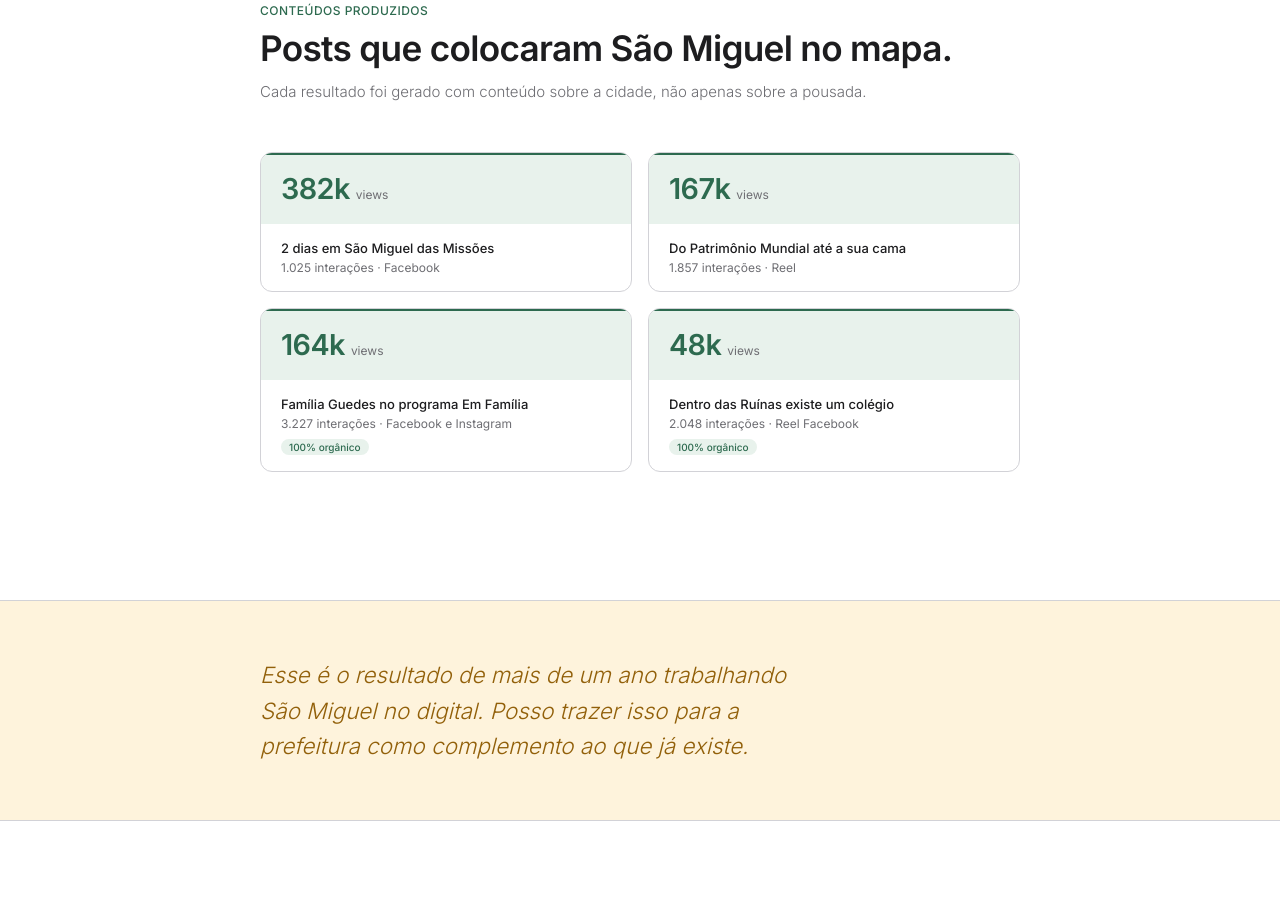
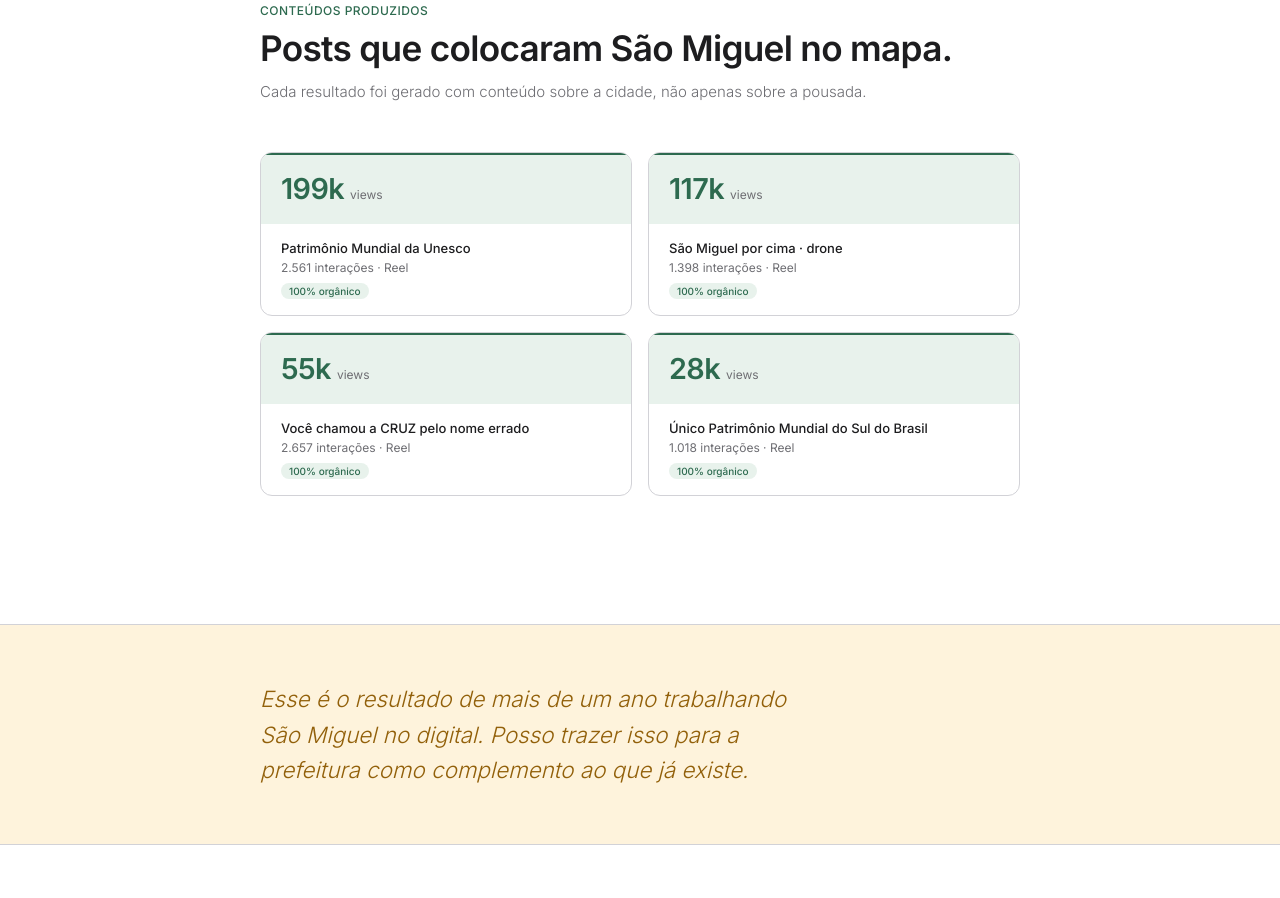
Before and after one commit to pedronicolasmm-coder/proposta-complementacao-prefeitura, a plain HTML site: page index.html in a window 1280 px wide. Shown: the part 3623-4521 px from the top of the page. Drawn offline with Linux system fonts and the light colour scheme.

Commit message:
Atualiza cards de conteúdos com dados reais dos 4 reels mais virais

```diff
--- a/index.html
+++ b/index.html
@@ -576,39 +576,41 @@
     <div class="content-grid">
       <div class="content-card">
         <div class="card-top">
-          <span class="card-views">382k</span><span class="card-views-unit">views</span>
+          <span class="card-views">199k</span><span class="card-views-unit">views</span>
         </div>
         <div class="card-body">
-          <div class="card-title">2 dias em São Miguel das Missões</div>
-          <div class="card-meta">1.025 interações · Facebook</div>
-        </div>
-      </div>
-      <div class="content-card">
-        <div class="card-top">
-          <span class="card-views">167k</span><span class="card-views-unit">views</span>
-        </div>
-        <div class="card-body">
-          <div class="card-title">Do Patrimônio Mundial até a sua cama</div>
-          <div class="card-meta">1.857 interações · Reel</div>
-        </div>
-      </div>
-      <div class="content-card">
-        <div class="card-top">
-          <span class="card-views">164k</span><span class="card-views-unit">views</span>
-        </div>
-        <div class="card-body">
-          <div class="card-title">Família Guedes no programa Em Família</div>
-          <div class="card-meta">3.227 interações · Facebook e Instagram</div>
+          <div class="card-title">Patrimônio Mundial da Unesco</div>
+          <div class="card-meta">2.561 interações · Reel</div>
           <span class="card-badge">100% orgânico</span>
         </div>
       </div>
       <div class="content-card">
         <div class="card-top">
-          <span class="card-views">48k</span><span class="card-views-unit">views</span>
+          <span class="card-views">117k</span><span class="card-views-unit">views</span>
         </div>
         <div class="card-body">
-          <div class="card-title">Dentro das Ruínas existe um colégio</div>
-          <div class="card-meta">2.048 interações · Reel Facebook</div>
+          <div class="card-title">São Miguel por cima · drone</div>
+          <div class="card-meta">1.398 interações · Reel</div>
+          <span class="card-badge">100% orgânico</span>
+        </div>
+      </div>
+      <div class="content-card">
+        <div class="card-top">
+          <span class="card-views">55k</span><span class="card-views-unit">views</span>
+        </div>
+        <div class="card-body">
+          <div class="card-title">Você chamou a CRUZ pelo nome errado</div>
+          <div class="card-meta">2.657 interações · Reel</div>
+          <span class="card-badge">100% orgânico</span>
+        </div>
+      </div>
+      <div class="content-card">
+        <div class="card-top">
+          <span class="card-views">28k</span><span class="card-views-unit">views</span>
+        </div>
+        <div class="card-body">
+          <div class="card-title">Único Patrimônio Mundial do Sul do Brasil</div>
+          <div class="card-meta">1.018 interações · Reel</div>
           <span class="card-badge">100% orgânico</span>
         </div>
       </div>
```
